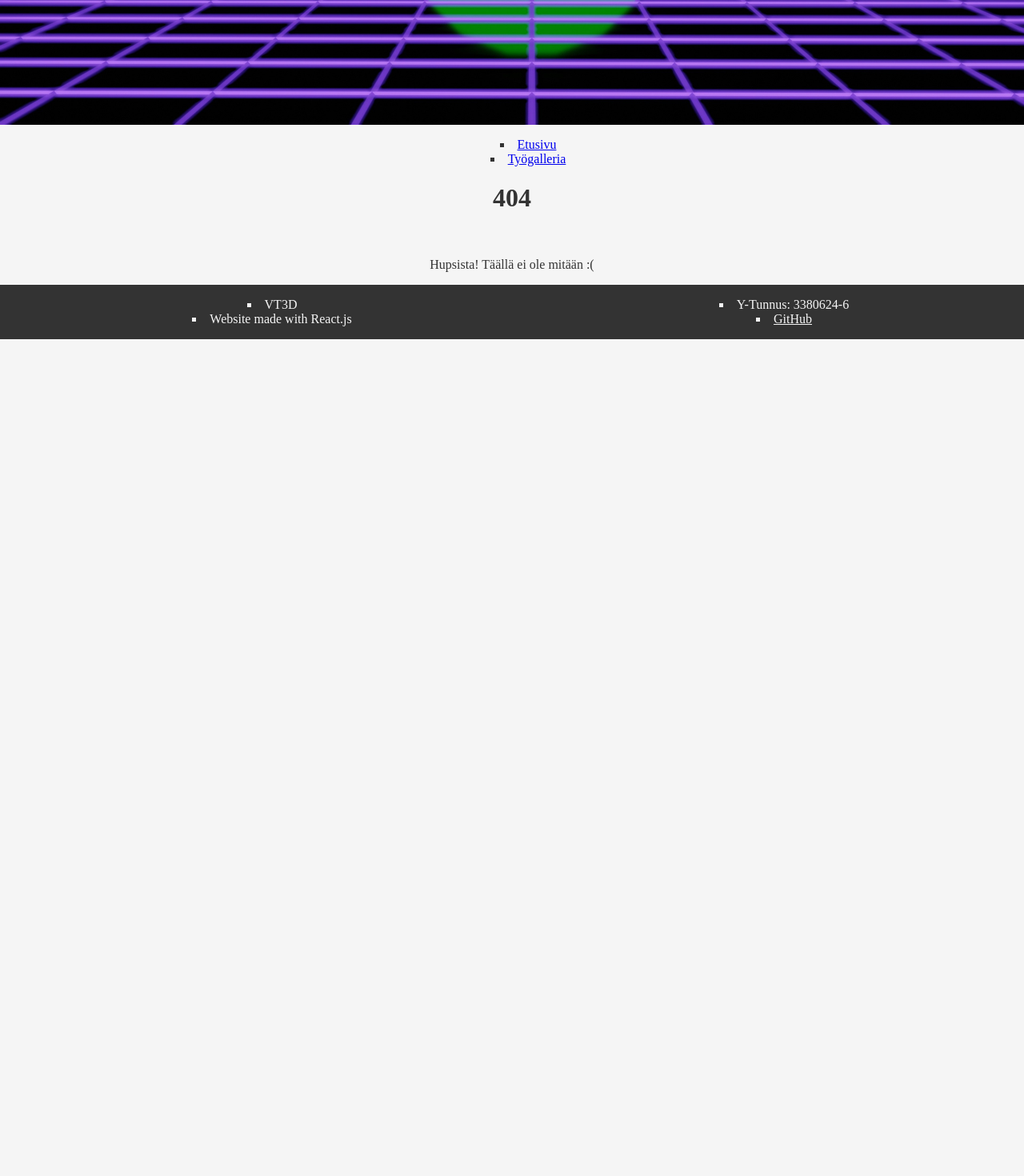
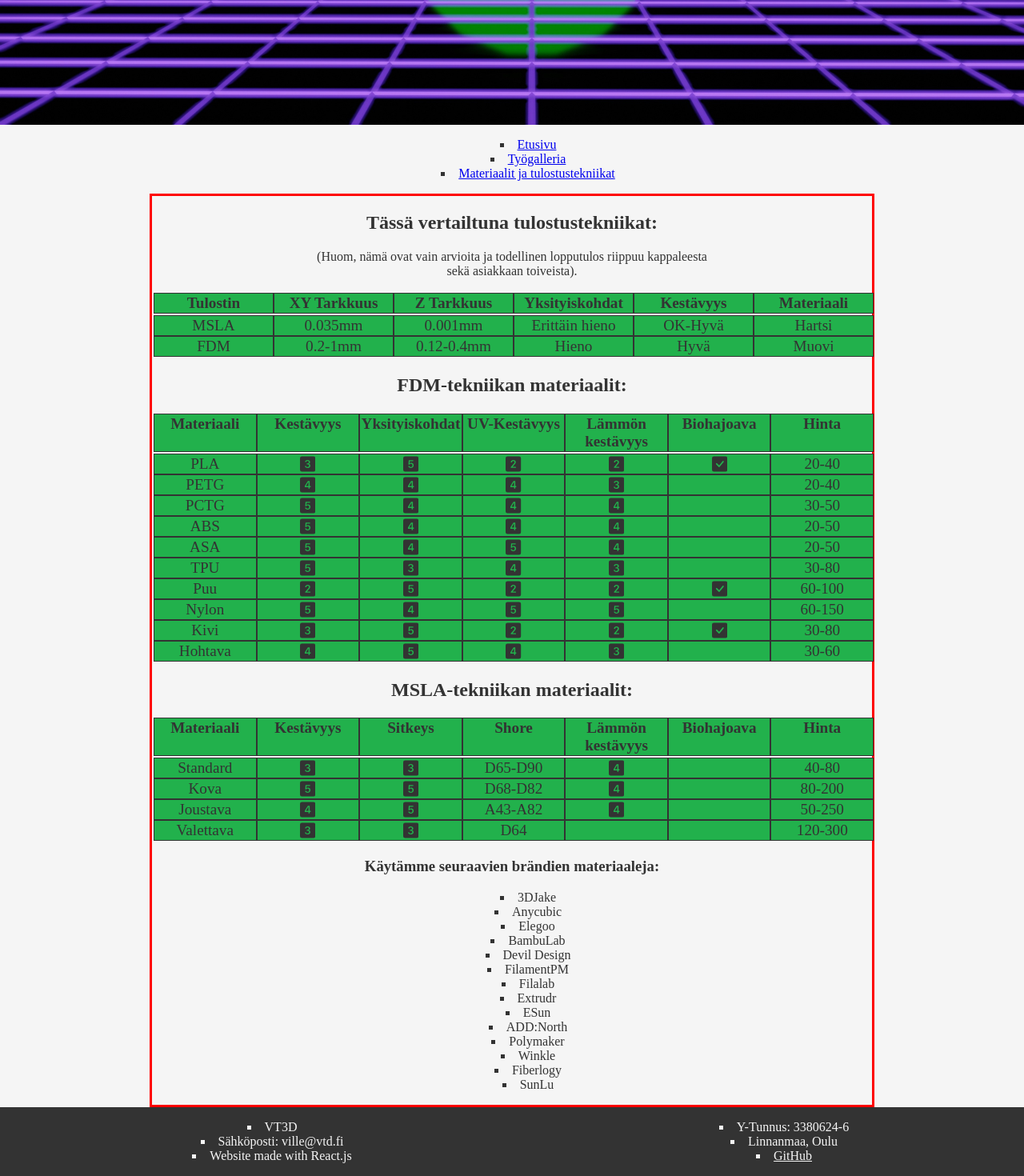
Before and after one commit to Vilunki15/vt3d, a React (Create React App) app: page /materiaalit in a window 1280 px wide. Shown: the part 564-2034 px from the top of the page at 80% size. Before the commit the page ends 988 px from the top, so only its background shows below. Built offline with nearby package versions, Linux system fonts and the light colour scheme.

Commit message:
Added much more and moved materials

```diff
--- a/src/App.js
+++ b/src/App.js
@@ -2,8 +2,6 @@ import React from "react";
 import { ReactDOM, useState } from "react";
 import { BrowserRouter as Router, Routes, Route, Link } from "react-router-dom";
 import { useForm } from 'react-hook-form';
-import { FaReact } from 'react-icons/fa';
-import { useSpring, animated } from 'react-spring';
 import CookiePrompt from "./CookiePrompt";
 //import Header from "./Header";
 import Footer from "./Footer"
@@ -40,7 +38,7 @@ const App = () => {
               <li><Link to="/">Etusivu</Link></li>
               <li><Link to="työgalleria">Työgalleria</Link></li>
               {/* <li><Link to="nettisivut">Nettisivut</Link></li> */}
-              {/* <li><Link to="materiaalit">Materiaalit ja tulostustekniikat</Link></li> */}
+              <li><Link to="materiaalit">Materiaalit ja tulostustekniikat</Link></li>
             </ul>
           </div>
         <div className="cookies">
@@ -51,7 +49,7 @@ const App = () => {
             <Route exact path="/" element={<Home />} />
             <Route exact path="työgalleria" element={<Gallery />} />
             {/* <Route exact path="nettisivut" element={<Websites />}></Route> */}
-            {/* <Route exact path="materiaalit" element={<Materials />} /> */}
+            <Route exact path="materiaalit" element={<Materials />} />
             <Route path="*" element={<NoPage />} />
           </Routes>
         </div>
--- a/src/App.sass
+++ b/src/App.sass
@@ -18,6 +18,10 @@ li
   list-style-type: square
   list-style-position: inside
   text-align: center
+
+.main-body
+  border: 3px solid red
+  text-align: left
 
 .footer-main
   background-color: $text
@@ -70,12 +74,31 @@ svg
   flex: 1
   border-bottom: 2px solid $text
   border-top: 2px solid $text
-  max-width: 50%
+  max-width: 65%
   background-color: $accent
   li
     list-style-type: none
     font-size: 1.5em
-  svg
+
+.mobile-flex-item-left
+  flex: 1
+  border-bottom: 2px solid $text
+  border-top: 2px solid $text
+  max-width: 65%
+  background-color: $accent
+  li
+    list-style-type: none
+    font-size: 1.5em
+.mobile-flex-item-rigth
+  flex: 1
+  border-bottom: 2px solid $text
+  border-top: 2px solid $text
+  max-width: 35%
+  background-color: $accent
+  li
+    list-style-type: none
+    font-size: 1.5em
+
 
 .dropdown-button
   width: 100%
--- a/src/Footer.js
+++ b/src/Footer.js
@@ -8,12 +8,14 @@ const Footer = () => {
                 <div className="footer-container">
                     <ul>
                         <li className="footer-item">VT3D</li>
+                        <li>Sähköposti: ville@vtd.fi</li>
                         <li className="footer-item">Website made with React.js</li>
                     </ul>
                 </div>
                 <div className="footer-container">
                     <ul>
                         <li className="footer-item">Y-Tunnus: 3380624-6</li>
+                        <li>Linnanmaa, Oulu</li>
                         <li className="footer-item"><a href="https://github.com/Vilunki15" target="_blanck">GitHub</a></li>
                     </ul>
                 </div>
--- a/src/Home.js
+++ b/src/Home.js
@@ -40,14 +40,14 @@ const Home = () => {
                 <li>FDM, eli muovin pursotuitus suuttimen läpi</li>
                 <li>MSLA, eli hartsin kovettamista UV-valolla</li>
             </ul>
-            <h2>Tässä vertailtuna tulostustekniikat:</h2>
-            <p>(Huom, nämä ovat vain arvioita ja todellinen lopputulos riippuu kappaleesta <br/>
-            sekä asiakkaan toiveista).</p>
-            { printerTable }
-            <h2>FDM-tekniikan materiaalit:</h2>
-            { filamentTable }
-            <h2>MSLA-tekniikan materiaalit:</h2>
-            { resinTable }
+            <h3>Toimitus:</h3>
+            <p>Toimitusvaihtoehtoina ovat postipaketti ja nouto. <br/>
+            Nouto tapahtuu Oulusta. Siitä sovittava tarkemmin. <br/>
+            Muussa tapauksessa toimitus kotimaahan käyttäen seuraavia palveluita:</p>
+            <ul>
+                <li>Matkahuolto</li>
+                <li>Posti</li>
+            </ul>
         </div>
     );
 }
--- a/src/Materials.js
+++ b/src/Materials.js
@@ -1,10 +1,56 @@
 import React from "react";
 import "./App.sass";
+import { DesktopResinTable,
+    MobileResinTable,
+    DesktopFilamentTable,
+    MobileFilamentTable,
+    DesktopPrinterTable,
+    MobilePrinterTable } from "./Tables";
 
 const Materials = () => {
+    let screenWidth = window.innerWidth;
+    let printerTable;
+    let resinTable;
+    let filamentTable;
+    if (screenWidth < 900) {
+        console.log(screenWidth)
+        printerTable = <MobilePrinterTable />
+        resinTable = <MobileResinTable />
+        filamentTable = <MobileFilamentTable />
+    }
+    else {
+        console.log(screenWidth)
+        printerTable = <DesktopPrinterTable />
+        resinTable = <DesktopResinTable />
+        filamentTable = <DesktopFilamentTable />
+    }
     return(
         <div>
-            <h1></h1>
+            <h2>Tässä vertailtuna tulostustekniikat:</h2>
+            <p>(Huom, nämä ovat vain arvioita ja todellinen lopputulos riippuu kappaleesta <br/>
+            sekä asiakkaan toiveista).</p>
+            { printerTable }
+            <h2>FDM-tekniikan materiaalit:</h2>
+            { filamentTable }
+            <h2>MSLA-tekniikan materiaalit:</h2>
+            { resinTable }
+            <h3>Käytämme seuraavien brändien materiaaleja:</h3>
+            <ul>
+                <li>3DJake</li>
+                <li>Anycubic</li>
+                <li>Elegoo</li>
+                <li>BambuLab</li>
+                <li>Devil Design</li>
+                <li>FilamentPM</li>
+                <li>Filalab</li>
+                <li>Extrudr</li>
+                <li>ESun</li>
+                <li>ADD:North</li>
+                <li>Polymaker</li>
+                <li>Winkle</li>
+                <li>Fiberlogy</li>
+                <li>SunLu</li>
+            </ul>
         </div>
     );
 };
--- a/src/Tables.js
+++ b/src/Tables.js
@@ -23,7 +23,7 @@ const RMTable = [
     ["Standard", 3, 3, "D65-D90", 4, 3, "40-80"],
     ["Kova", 5, 5, "D68-D82", 4, 4, "80-200"],
     ["Joustava", 4, 5, "A43-A82", 4, 5, "50-250"],
-    ["Valettava", 3, 3, "D64", "", 4, "120-300"]
+    ["Valettava", 3, 3, "D64", "Ei", 4, "120-300"]
 ];
 
 export const DesktopResinTable = () => {
@@ -47,7 +47,6 @@ export const DesktopResinTable = () => {
                 ))}
             </tbody>
         </table>
-
     );
 };
 
@@ -71,14 +70,14 @@ export const MobileResinTable = () => {
                     <button className="dropdown-button" onClick={() => toggleMenu(material)}>{material}</button>
                         {isMenuOpen[material] && (
                             <div className="mobile-flex-container">
-                                <div className="mobile-flex-item">
+                                <div className="mobile-flex-item-left">
                                     <ul>
                                         {RMTable[0].slice(1).map((item, itemIndex) => (
                                             <li key={itemIndex}>{item}</li>
                                         ))}
                                     </ul>
                                 </div>
-                                <div className="mobile-flex-item">
+                                <div className="mobile-flex-item-rigth">
                                     <ul>
                                         {RMTable[index + 1].slice(1).map((item, itemIndex) => (
                                             <li key={itemIndex}>{item}</li>
@@ -106,8 +105,7 @@ const FTable = [
     ["Puu", <Two />, <Five />, <Two />, <Two />, <CheckMark />, "60-100"],
     ["Nylon", <Five />, <Four />, <Five />, <Five />, "", "60-150"],
     ["Kivi", <Three />, <Five />, <Two />, <Two />, <CheckMark />, "30-80"],
-    ["Hohtava", <Four />, <Five />, <Four />, <Three />, "", "30-60"],
-    ["HIPS", <Three />, <Four />, "", <Four />, "", "20-80"]
+    ["Hohtava", <Four />, <Five />, <Four />, <Three />, "", "30-60"]
 ];
 const FMTable = [
     ["Materiaali", "Kestävyys", "Yksityiskohdat", "UV-Kestävyys", "Lämmön kestävyys", "Biohajoava", "Hinta"],
@@ -120,8 +118,7 @@ const FMTable = [
     ["Puu", 2, 5, 2, 2, "Kyllä", "60-100"],
     ["Nylon", 5, 4, 5, 5, "Ei", "60-150"],
     ["Kivi", 3, 5, 2, 2, "Kyllä", "30-80"],
-    ["Hohtava", 4, 5, 4, 3, "Ei", "30-60"],
-    ["HIPS", 3, 4, "", 4, "Ei", "20-80"]
+    ["Hohtava", 4, 5, 4, 3, "Ei", "30-60"]
 ];
 
 export const DesktopFilamentTable = () => {
@@ -158,8 +155,7 @@ export const MobileFilamentTable = () => {
         puu : false,
         nylon : false,
         kivi : false,
-        hohtava : false,
-        hips : false
+        hohtava : false
     });
     const toggleMenu = (menu) => {
         setMenuOpen((prevState) => ({
@@ -200,8 +196,8 @@ export const MobileFilamentTable = () => {
 
 const PTable = [
     ["Tulostin", "XY Tarkkuus", "Z Tarkkuus", "Yksityiskohdat", "Kestävyys", "Materiaali"],
-    ["MSLA", "0.035mm", "0.001mm", "Erittäin hieno", "Kohtalainen-Hyvä", "Hartsi"],
-    ["FDM", "0.2-1mm", "0.12-0.4mm", "Hieno", "Hyvä-Erittäin hyvä", "Muovi"]
+    ["MSLA", "0.035mm", "0.001mm", "Erittäin hieno", "OK-Hyvä", "Hartsi"],
+    ["FDM", "0.2-1mm", "0.12-0.4mm", "Hieno", "Hyvä", "Muovi"]
 ]
 
 export const DesktopPrinterTable = () => {
```
